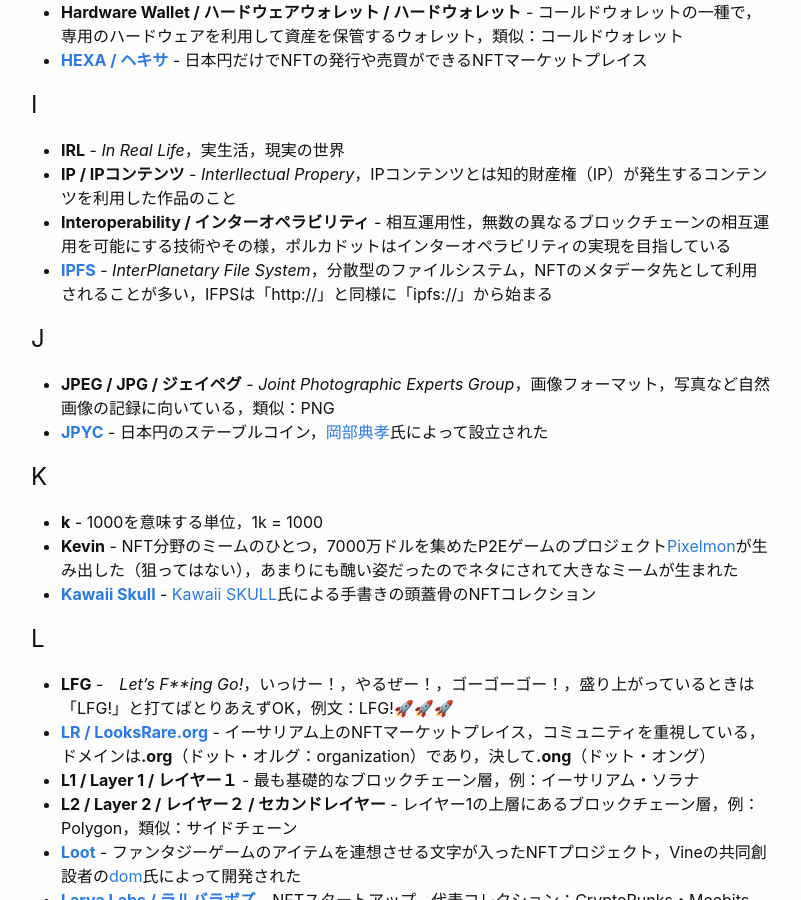
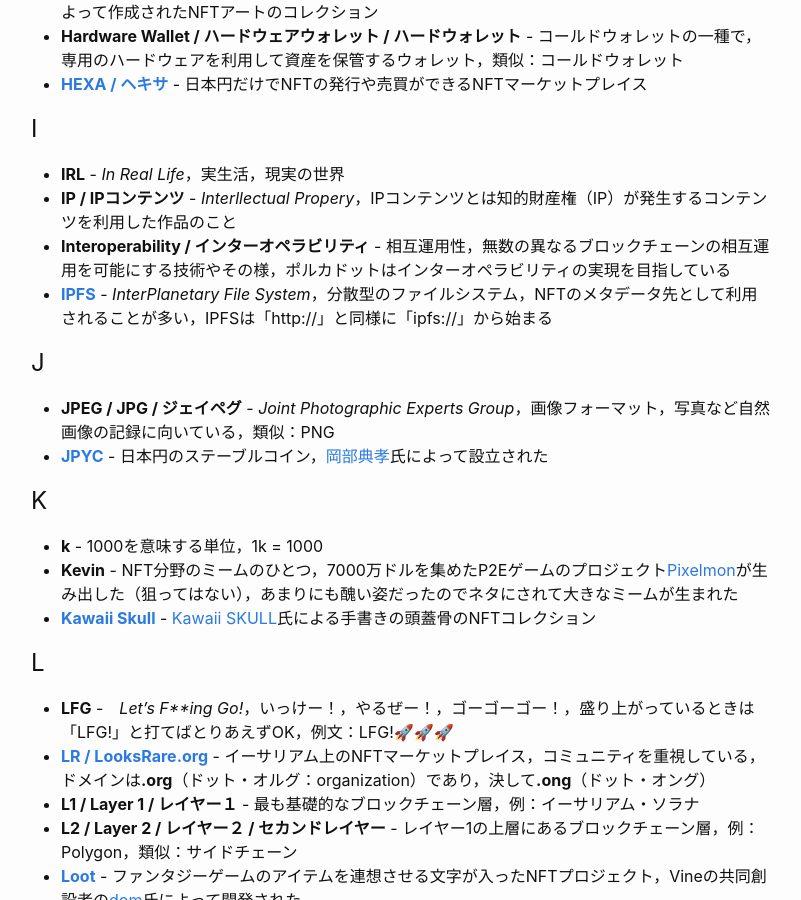
Before and after one commit to yuk6ra/website, a Jekyll site: the page built from _posts/2022-4-19-japanese-nft-glossary-2022.md, in a window 1280 px wide and 900 px high, scrolled down 5528 px. Shown: the whole window, without its empty margins (239-1040 px from the left). Built offline with Jekyll 4.4.1, drawn with Linux system fonts in a browser that asks for light colours; some of the changed text lies outside the part shown.

Commit message:
alpha,IPFS

```diff
--- a/_posts/2022-4-19-japanese-nft-glossary-2022.md
+++ b/_posts/2022-4-19-japanese-nft-glossary-2022.md
@@ -33,6 +33,7 @@
 - **Approve / 承認** - スマートコントラクトにアクセスするために必要な承認，安易に承認してしまうと仮想通貨やNFTを引き抜かれる可能性があるため承認には注意が必要
 - **Airdrop / エアドロップ / エアドロ** - 無料配布すること
 - **Asset / アセット** - 資産や財産のこと
+- **Alpha / アルファ** - 特定の人しか知らない特別な情報，例文：私たちはアルファを手にした
 - **Announcement / アナウンス** - プロジェクトの「お知らせ」を伝えるDiscordチャンネル，現在の状況を掴むことができる
 - **AL / Allow List** - 運営に許可されたリスト，何かしらの条件をクリアしてALに追加してもらうことで優先的に権利を付与される場合がある，WLよりも広義の意味で使われる，同義語：ML，類義語：WL
 - **AMA** - *Ask Me Anything*，「何でも聞いてください！」の意味，プロジェクトが行う公開ミーティング・セッション，DiscordやTwitter Spacesで開催される
@@ -153,7 +154,7 @@
 - **IRL** - *In Real Life*，実生活，現実の世界
 - **IP / IPコンテンツ** - *Interllectual Propery*，IPコンテンツとは知的財産権（IP）が発生するコンテンツを利用した作品のこと
 - **Interoperability / インターオペラビリティ** - 相互運用性，無数の異なるブロックチェーンの相互運用を可能にする技術やその様，ポルカドットはインターオペラビリティの実現を目指している
-- **[IPFS](https://ipfs-book.decentralized-web.jp/what_is_ipfs/)** - *InterPlanetary File System*，分散型のファイルシステム，NFTのメタデータ先として利用されることが多い，IFPSは「http://」と同様に「ipfs://」から始まる
+- **[IPFS](https://ipfs-book.decentralized-web.jp/what_is_ipfs/)** - *InterPlanetary File System*，分散型のファイルシステム，NFTのメタデータ先として利用されることが多い，IPFSは「http://」と同様に「ipfs://」から始まる
 
 # J
 
```
Also changed, not shown: other parts of _posts/2022-4-19-japanese-nft-glossary-2022.md (+4 -2 lines), 2 other files.
